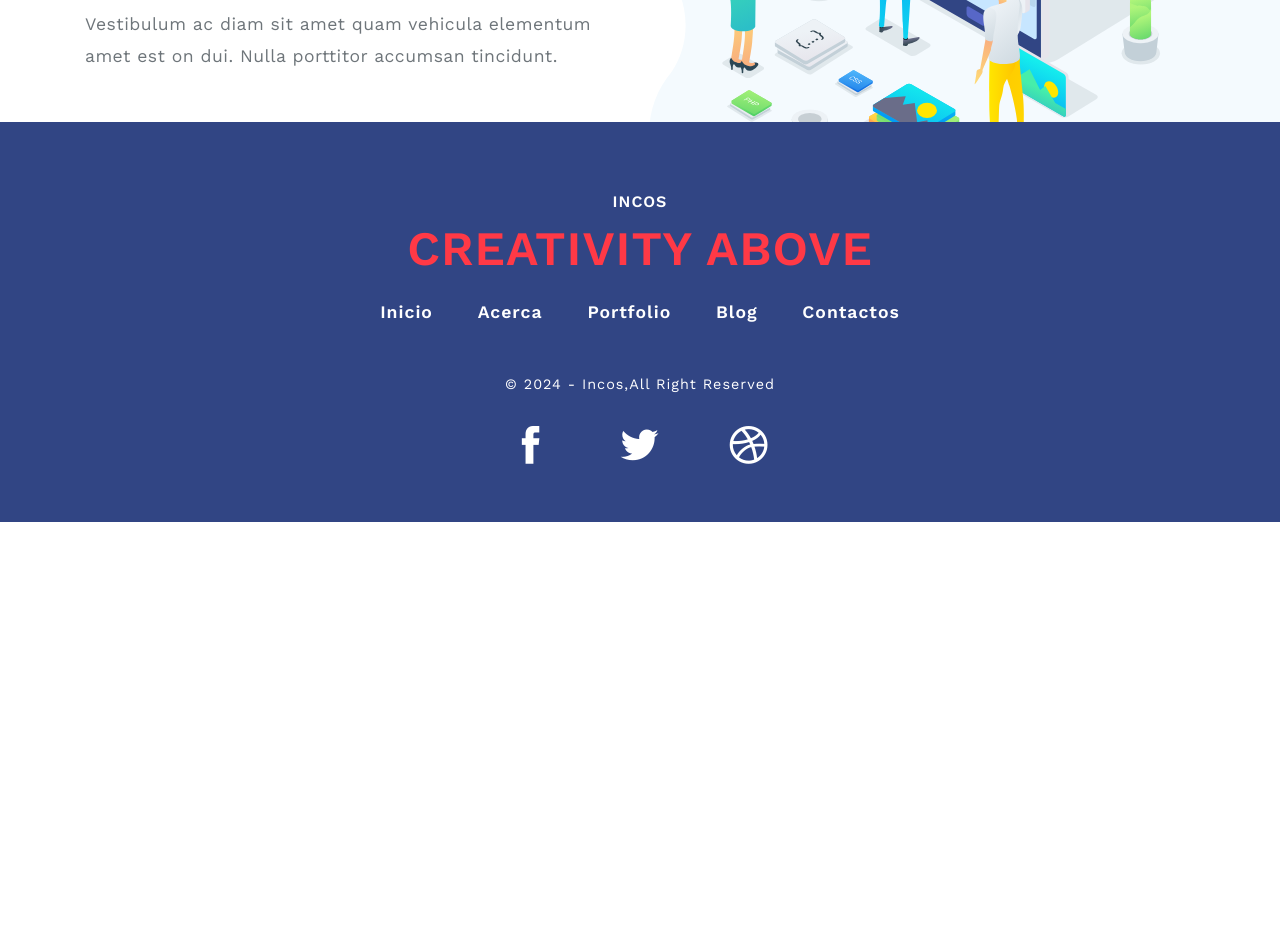
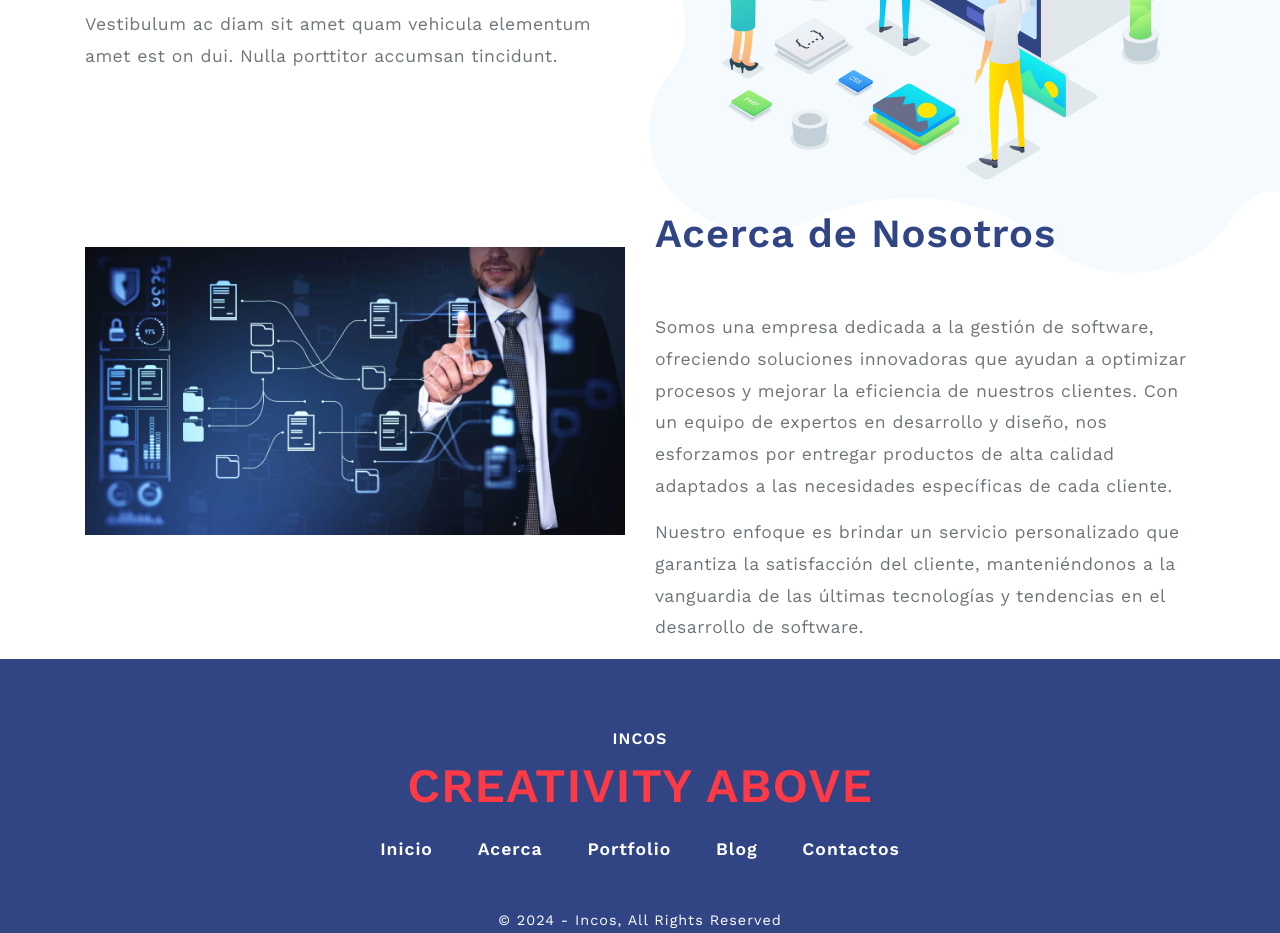
Before and after one commit to raulmatrix/practica2GSWpares, a plain HTML site: page index.html in a window 1280 px wide. Shown: the part 540-1473 px from the top of the page. Before the commit the page ends 1062 px from the top, so only its background shows below. Drawn offline with nearby package versions, Linux system fonts and the light colour scheme; files whose address does not match are found by name.

Commit message:
modificaciones en about

```diff
--- a/index.html
+++ b/index.html
@@ -11,7 +11,6 @@
     <link rel="stylesheet" href="icofont.min.css">
     <link href="css/bootstrap.min.css" rel="stylesheet" />
     <link href="css/slick.css" rel="stylesheet" />
-
     <link href="css/main.css" rel="stylesheet" />
     <!-- Document Title -->
     <title>Incos - Gestion de Software</title>
@@ -78,15 +77,32 @@
         <h1>Gestion<br>de Software 2024</h1>
         <!-- Hero Title Info -->
         <p>Vestibulum ac diam sit amet quam vehicula elementum<br> amet est on dui. Nulla porttitor accumsan tincidunt.</p>
-        <!-- <div class="hero-btns">
-
-          <a data-scroll href="#about-us">More About us</a>
-
-          <a data-scroll href="#contact-us">Get in Touch.</a>
-        </div> -->
       </div>
     </div>
   </header>
+
+  <!-- ABOUT-US SECTION -->
+  <section id="about-us" class="about-us-section">
+    <div class="container">
+      <div class="row align-items-center">
+        <div class="col-lg-6 col-md-12">
+          <img src="images/imagen.png" alt="About Us Image" class="img-fluid">
+        </div>
+        <br>
+        <br>
+        <div class="col-lg-6 col-md-12">
+          <br>
+          <br>
+          <br>
+          <br>
+          <h2>Acerca de Nosotros</h2>
+
+          <p>Somos una empresa dedicada a la gestión de software, ofreciendo soluciones innovadoras que ayudan a optimizar procesos y mejorar la eficiencia de nuestros clientes. Con un equipo de expertos en desarrollo y diseño, nos esforzamos por entregar productos de alta calidad adaptados a las necesidades específicas de cada cliente.</p>
+          <p>Nuestro enfoque es brindar un servicio personalizado que garantiza la satisfacción del cliente, manteniéndonos a la vanguardia de las últimas tecnologías y tendencias en el desarrollo de software.</p>
+        </div>
+      </div>
+    </div>
+  </section>
 
   <!-- FOOTER SECTION -->
   <footer>
@@ -102,7 +118,7 @@
             <li><a data-scroll href="#blog">Blog</a></li>
             <li><a data-scroll href="#contact-us">Contactos</a></li>
           </ul>
-          <h6>© 2024 - Incos,All Right Reserved</h6>
+          <h6>© 2024 - Incos, All Rights Reserved</h6>
           <ul class="social">
             <li><a href="#"><i class="icofont-facebook"></i></a></li>
             <li><a href="#"><i class="icofont-twitter"></i></a></li>
@@ -112,6 +128,7 @@
       </div>
     </div>
   </footer>
+
   <!-- Scripts -->
   <script src="https://code.jquery.com/jquery-3.2.1.slim.min.js" integrity="sha384-KJ3o2DKtIkvYIK3UENzmM7KCkRr/rE9/Qpg6aAZGJwFDMVNA/GpGFF93hXpG5KkN" crossorigin="anonymous"></script>
   <script src="https://cdnjs.cloudflare.com/ajax/libs/popper.js/1.11.0/umd/popper.min.js" integrity="sha384-b/U6ypiBEHpOf/4+1nzFpr53nxSS+GLCkfwBdFNTxtclqqenISfwAzpKaMNFNmj4" crossorigin="anonymous"></script>
--- /dev/null
+++ b/style.css
@@ -0,0 +1,37 @@
+.about-us-section {
+    padding: 80px 0;
+    background-color: #f9f9f9;
+}
+
+.about-us-section h2 {
+    font-size: 36px;
+    font-weight: 600;
+    color: #333;
+    margin-bottom: 15px;
+}
+
+.about-us-section p {
+    font-size: 18px;
+    line-height: 1.6;
+    color: #666;
+    margin-bottom: 20px;
+}
+
+.about-us-section .btn {
+    font-size: 18px;
+    font-weight: 600;
+    background-color: #007bff;
+    color: #fff;
+    padding: 10px 20px;
+    border-radius: 5px;
+    text-transform: uppercase;
+}
+
+.about-us-section .btn:hover {
+    background-color: #0056b3;
+}
+
+.about-us-section img {
+    max-width: 100%;
+    height: auto;
+}
```
Also changed, not shown: images/imagen.png (added).
